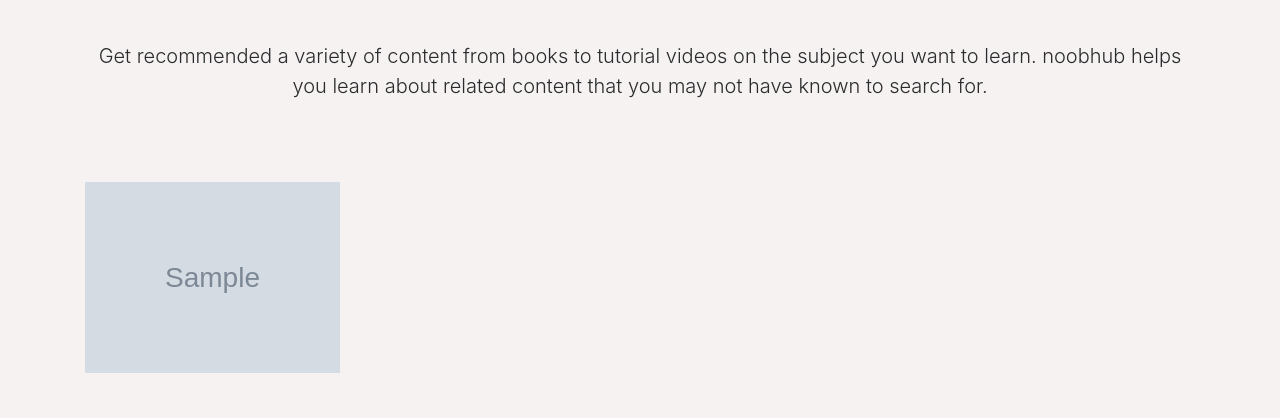
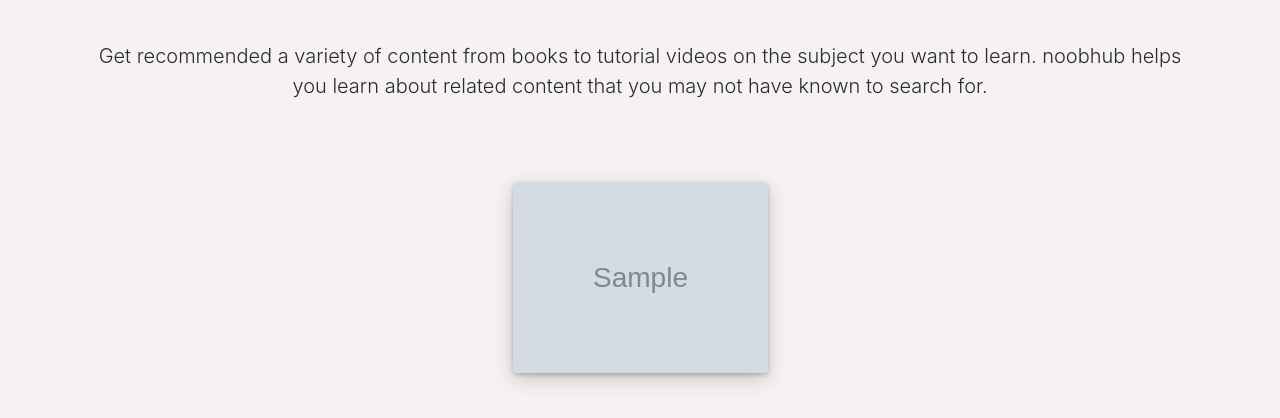
Before and after one commit to ollysmall/wikitowns, a Django app: page / in a window 1280 px wide. Shown: the part 663-1081 px from the top of the page. Run offline with Django 3.2, Linux system fonts and the light colour scheme; tables that the repository leaves empty hold one stand-in row (values such as "Sample post"); grey boxes marked "Sample" are stand-in pictures; some libraries are stand-ins or nearby versions.

Commit message:
centered category links on index as well as hover zoom & rounded corners

```diff
--- a/static/css/main.css
+++ b/static/css/main.css
@@ -13,3 +13,11 @@
   height: 300px;
   overflow: hidden;
 }
+
+img.category-shadow {
+    box-shadow: 0 2px 4px 0 rgba(0, 0, 0, 0.2), 0 6px 20px 0 rgba(0, 0, 0, 0.19);
+}
+
+/* button zoom on hover over */
+.grow { transition: all .2s ease-in-out; }
+.grow:hover { transform: scale(1.1); }
--- a/website/templates/website/index.html
+++ b/website/templates/website/index.html
@@ -41,11 +41,11 @@
   {% if categories %}
     {% for category in categories %}
 
-    <div class="col-6 col-sm-4 col-md-3 top-buffer">
+    <div class="col-6 col-sm-4 col-md-3 top-buffer mx-auto">
       <a href="{% url 'category' category.slug %}">
 
       {% if category.category_img %}
-        <img src="{{ category.category_img.url }}" class="img-fluid" alt="Category image"/>
+        <img src="{{ category.category_img.url }}" class="img-fluid rounded category-shadow grow" alt="Category image"/>
       {% endif %}
 
       </a>
```
Also changed, not shown: 1 other file.
